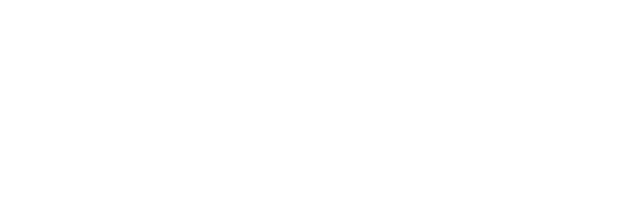
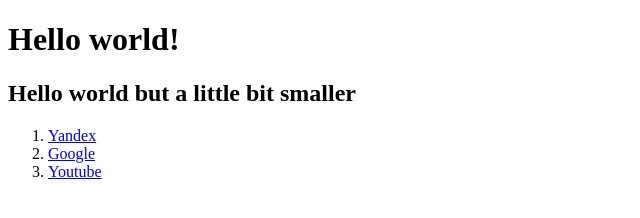
Before and after one commit to lolprov/task-html, a website: page src/index.html in a window 1280 px wide. Shown: the whole page, without its empty margins (0-640 px from the left). Drawn offline with Linux system fonts and the light colour scheme.

Commit message:
Задание по HTML

```diff
--- a/src/index.html
+++ b/src/index.html
@@ -3,5 +3,13 @@
     <head>
         <title>HTML</title>
     </head>
-    <body></body>
+    <body>
+        <h1>Hello world!</h1>
+        <h2>Hello world but a little bit smaller</h2>
+        <ol>
+            <li><a href="https://ya.ru/">Yandex</a></li>
+            <li><a href="https://www.google.ru/">Google</a></li>
+            <li><a href="https://www.youtube.com/">Youtube</a></li>
+        </ol>
+    </body>
 </html>
```
